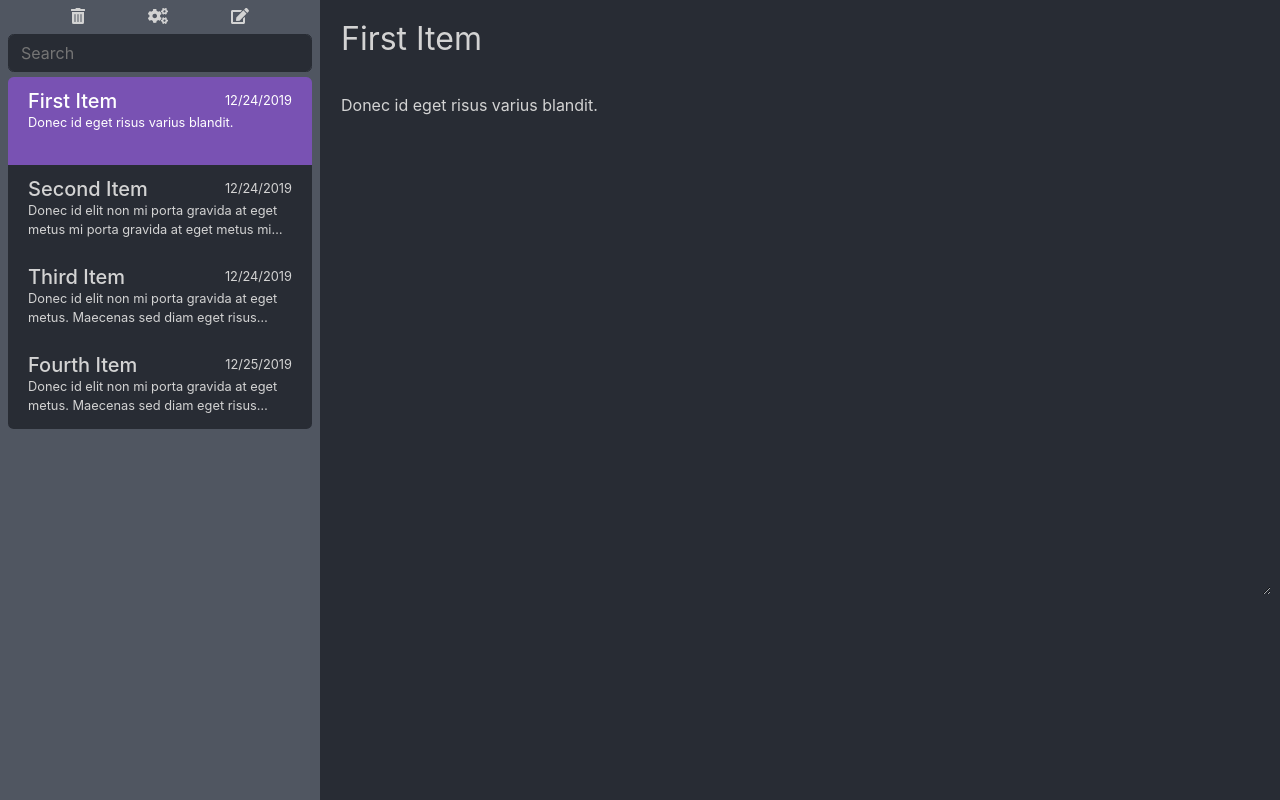
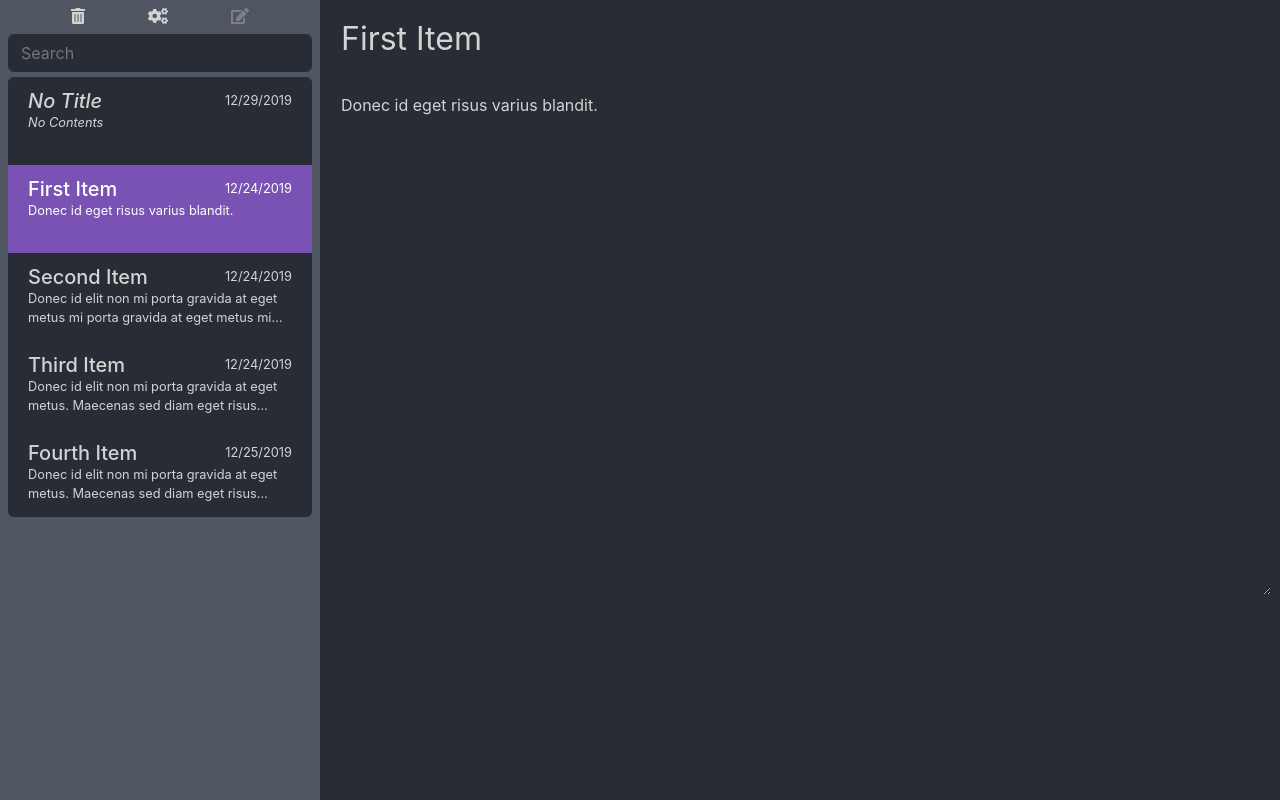
Before and after one commit to neallseth/notr, a React (Create React App) app: page / in a window 1280 px wide. Both pictures are taken after a click on the icon 240 px from the left and 16 px from the top of the page. Built offline with nearby package versions, Linux system fonts and the light colour scheme.

Commit message:
adding compose functionality

```diff
--- a/src/App.js
+++ b/src/App.js
@@ -51,6 +51,15 @@ class App extends React.Component {
     this.setFirstItemActive();
   }
 
+  handleItemCreate() {
+    this.setState(prevState => {
+      const maxID = prevState.notes.reduce((prev, current) => prev.id > current.id ? prev.id : current.id)
+      const newItem = { id: maxID + 1, title: "", contents: "", date: new Date().toLocaleDateString() }
+      const newNotes = [newItem, ...prevState.notes]
+      return {notes: newNotes};
+    })
+  }
+
   handleNoteEdit(newItem) {
     this.setState(prevState => {
       let notes = [...prevState.notes];
@@ -65,7 +74,7 @@ class App extends React.Component {
   setFirstItemActive() {
     if (this.state.notes.length > 0) {
       this.setState(prevState => {
-        return { activeID: prevState.notes[0].id};
+        return { activeID: prevState.notes[0].id };
       });
     }
   }
@@ -88,6 +97,7 @@ class App extends React.Component {
                 items={this.state.notes}
                 onItemClick={this.handleItemClick.bind(this)}
                 onItemDelete={this.handleItemDelete.bind(this)}
+                onItemCreate={this.handleItemCreate.bind(this)}
                 activeID={this.state.activeID}
               ></NoteList>
             </div>
--- a/src/components/NoteList.js
+++ b/src/components/NoteList.js
@@ -5,12 +5,26 @@ import { FontAwesomeIcon } from "@fortawesome/react-fontawesome";
 import { faEdit, faTrashAlt, faCogs } from "@fortawesome/free-solid-svg-icons";
 
 function NoteList(props) {
+
+  function getComposeButton() {
+    if (props.items){
+      const {title, contents} = props.items[0]
+      if (title || contents){
+        return  <FontAwesomeIcon icon={faEdit} className={styles.optionBtns} onClick={props.onItemCreate} />
+      }
+      else{
+        return <FontAwesomeIcon icon={faEdit} className={styles.optionBtnDeactivated} />
+      }
+
+    }
+
+  }
   return (
     <div className={styles.listContainer}>
       <div className={styles.optionBtnGroup}>
-        <FontAwesomeIcon icon={faTrashAlt} className={styles.deleteBtn} onClick={props.onItemDelete}/>
-        <FontAwesomeIcon icon={faCogs} className={styles.optionBtns}/>
-        <FontAwesomeIcon icon={faEdit} className={styles.optionBtns}/>
+        <FontAwesomeIcon icon={faTrashAlt} className={styles.deleteBtn} onClick={props.onItemDelete} />
+        <FontAwesomeIcon icon={faCogs} className={styles.optionBtns} />
+        {getComposeButton()}
       </div>
       <div className={styles.searchContainer}>
         <input className={styles.search} placeholder="Search"></input>
--- a/src/components/NoteListItem.js
+++ b/src/components/NoteListItem.js
@@ -8,6 +8,16 @@ function NoteListItem(props) {
     } else {
       return `${styles.listItem}`;
     }
+  }
+
+  function getItemTitle(title) {
+    if (title){
+      return <h5 className={styles.itemTitle}>{props.item.title}</h5>
+    }
+    else{
+      return <h5 style={{ fontStyle: "italic" }} className={styles.itemTitle}>No Title</h5>
+    }
+
   }
 
   function getItemContents(contents) {
@@ -23,18 +33,17 @@ function NoteListItem(props) {
   }
 
   return (
-    <a
+    <div
       role="button"
       onClick={() => props.onItemClick(props.item.id)}
-      href="#"
       className={getClass(props.item.id)}
     >
       <div className={styles.itemTitleRow}>
-        <h5 className={styles.itemTitle}>{props.item.title}</h5>
+        {getItemTitle(props.item.title)}
         <span className={styles.itemDate}>{props.item.date}</span>
       </div>
       {getItemContents(props.item.contents)}
-    </a>
+    </div>
   );
 }
 
--- a/src/css/NoteList.module.css
+++ b/src/css/NoteList.module.css
@@ -81,5 +81,9 @@ filter: drop-shadow(0 0 5px #b01617);
 
 .optionBtns:hover{
   filter: drop-shadow(0 0 5px #5416b0);
+}
 
+.optionBtnDeactivated{
+color: grey;
+cursor: default;
 }
--- a/src/css/NoteListItem.module.css
+++ b/src/css/NoteListItem.module.css
@@ -15,6 +15,7 @@
   color: lightgray;
   padding: 0.75rem 1.25rem;
   height: 5.5rem;
+  cursor: pointer;
 }
 
 .listItem:first-child {
@@ -52,3 +53,33 @@
 .itemTitle {
   margin: 0;
 }
+
+.slideOutLeft {
+	-webkit-animation: slideOutLeft 0.5s cubic-bezier(0.550, 0.085, 0.680, 0.530) both;
+	        animation: slideOutLeft 0.5s cubic-bezier(0.550, 0.085, 0.680, 0.530) both;
+}
+
+ @-webkit-keyframes slideOutLeft {
+  0% {
+    -webkit-transform: translateX(0);
+            transform: translateX(0);
+    opacity: 1;
+  }
+  100% {
+    -webkit-transform: translateX(-1000px);
+            transform: translateX(-1000px);
+    opacity: 0;
+  }
+}
+@keyframes slideOutLeft {
+  0% {
+    -webkit-transform: translateX(0);
+            transform: translateX(0);
+    opacity: 1;
+  }
+  100% {
+    -webkit-transform: translateX(-1000px);
+            transform: translateX(-1000px);
+    opacity: 0;
+  }
+}
```
Also changed, not shown: todo.txt.
